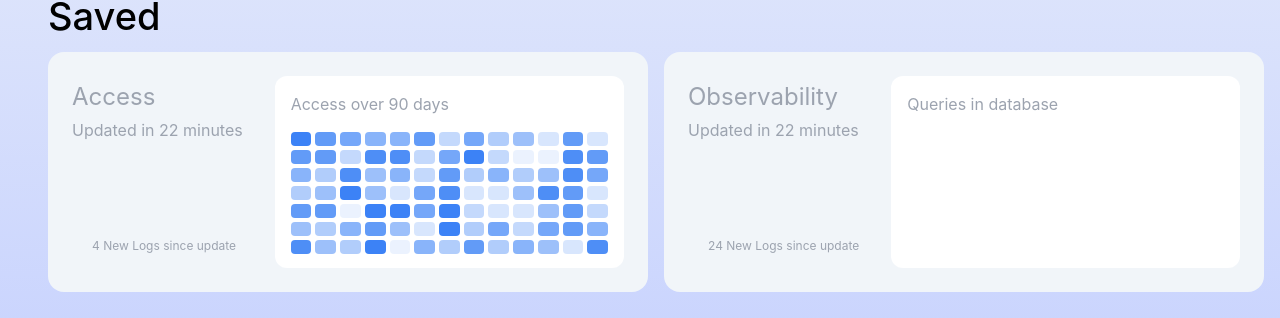
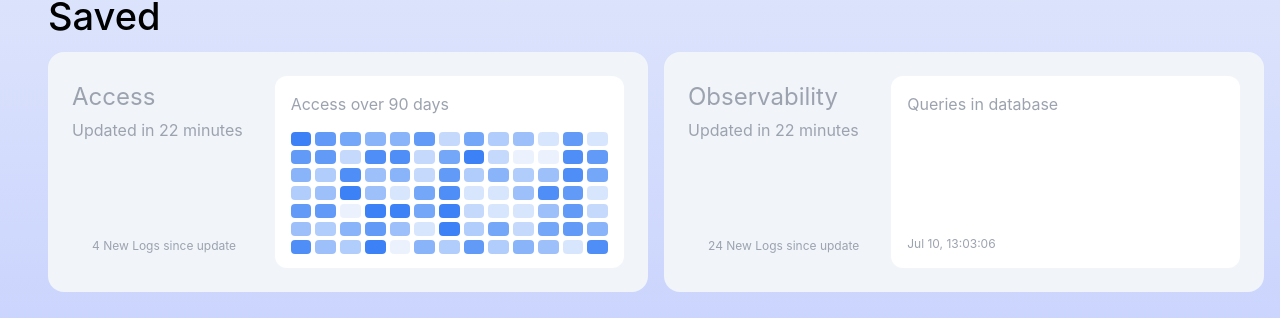
Before and after one commit to balzacbdmt/formal-challenge, a React (Vite) app: page / in a window 1280 px wide. Shown: the part 412-730 px from the top of the page. Built offline with nearby package versions, Linux system fonts and the light colour scheme; some icons are missing.

Commit message:
fix dataUpdatedAt overkill condition

```diff
--- a/src/constants/api.ts
+++ b/src/constants/api.ts
@@ -19,7 +19,6 @@ export const cards: Card[] = [
     logsCount: 4,
     dataName: "Access over 90 days",
     dataType: "calendar",
-    dataUpdatedAt: 1720616586000,
   },
   {
     id: 3,
@@ -29,6 +28,7 @@ export const cards: Card[] = [
     logsCount: 24,
     dataName: "Queries in database",
     dataType: "stats",
+    dataUpdatedAt: 1720616586000,
   },
   {
     id: 4,
--- a/src/views/home/Card/Card.tsx
+++ b/src/views/home/Card/Card.tsx
@@ -72,7 +72,7 @@ function Card({
           {dataName}
         </p>
         {dataRender()}
-        {dataUpdatedAt && dataType !== "calendar" && (
+        {dataUpdatedAt && (
           <p className="text-xs">
             {format(new Date(dataUpdatedAt), "MMM d, HH:mm:ss")}
           </p>
```
